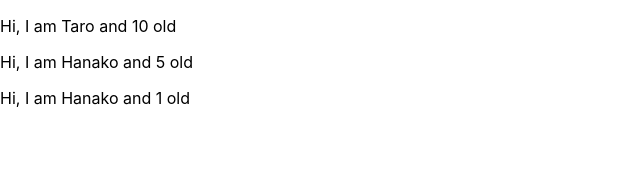
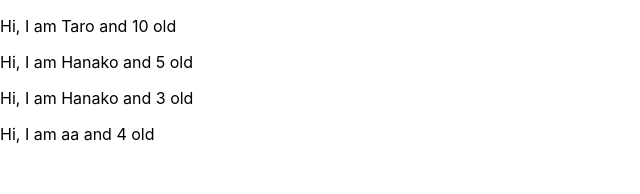
Before and after one commit to norun111/react-redux-crud-app, a React (Create React App) app in the folder my-react-app/: page / in a window 1280 px wide. Shown: the top 194 px of the page, without its empty margins (0-640 px from the left). Built offline with nearby package versions, Linux system fonts and the light colour scheme.

Commit message:
Update App.js

```diff
--- a/my-react-app/src/App.js
+++ b/my-react-app/src/App.js
@@ -1,13 +1,14 @@
 // import React from 'react';
 import React from 'react';
 import './App.css';
+import propTypes from 'prop-types';
 
 function App(){
-
   const profiles = [
     {name: "Taro", age: 10},
     {name: "Hanako", age: 5},
-    {name: "Hanako"}
+    {name: "Hanako", age: 3},
+    {name: "aa", age: 4}
   ]
   return (
     <div>
@@ -28,8 +29,9 @@ function User(props){
   )
 }
 
-User.defaultProps = {
-  age: 1
+User.propTypes = {
+  name: propTypes.string,
+  age: propTypes.number.isRequired
 }
 
 export default App;
```
